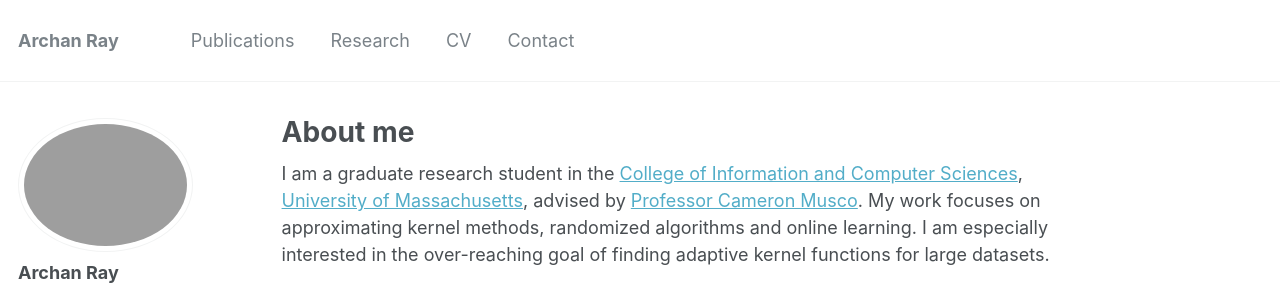
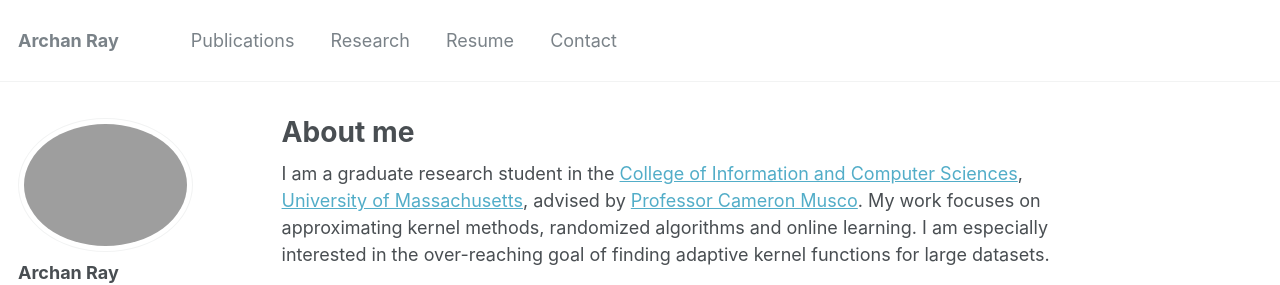
Before and after one commit to archanray/archanray.github.io, a Jekyll site: the page built from _pages/about.md, in a window 1280 px wide. Shown: the top 285 px of the page. Built offline with Jekyll 4.4.1, drawn with Linux system fonts in a browser that asks for light colours.

```diff
--- a/_data/navigation.yml
+++ b/_data/navigation.yml
@@ -6,8 +6,8 @@ main:
   - title: "Research"
     url: /research/
 
-  - title: "CV"
-    url: /cv/
+  - title: "Resume"
+    url: /cv/resume.pdf
 
   - title: "Contact"
     url: /contact/
```
Also changed, not shown: 1 other file.
